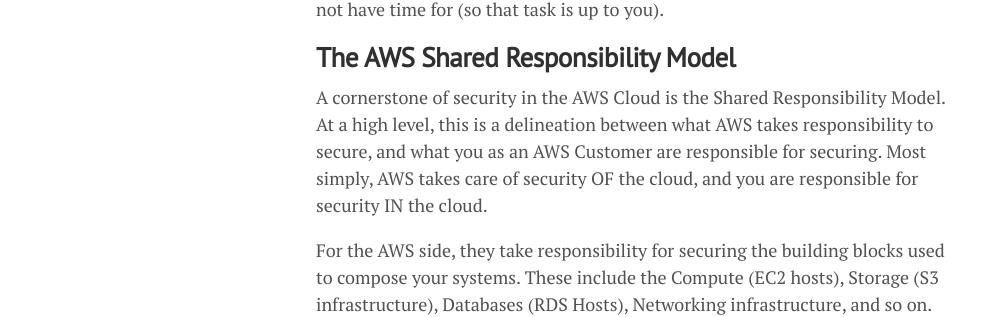
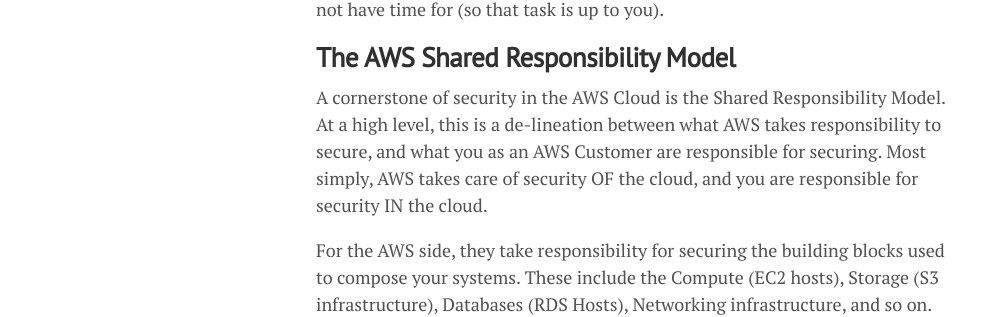
Before and after one commit to lgeurts/lgeurts.github.io, a Jekyll site: the page built from _posts/2021-11-02-activity-aware-ids-for-aws.md, in a window 1280 px wide and 900 px high, scrolled down 567 px. Shown: the part 175-492 px from the top of the window, without its empty margins (0-990 px from the left). Built offline with Jekyll 4.4.1, drawn with Linux system fonts in a browser that asks for light colours; nearby versions of some CDN libraries; comment, search, counter and statistics services are not loaded.

Commit message:
Update 2021-11-02-activity-aware-ids-for-aws.md

```diff
--- a/_posts/2021-11-02-activity-aware-ids-for-aws.md
+++ b/_posts/2021-11-02-activity-aware-ids-for-aws.md
@@ -17,7 +17,7 @@
 
 ## **The AWS Shared Responsibility Model**
 
-A cornerstone of security in the AWS Cloud is the Shared Responsibility Model. At a high level, this is a delineation between what AWS takes responsibility to secure, and what you as an AWS Customer are responsible for securing. Most simply, AWS takes care of security OF the cloud, and you are responsible for security IN the cloud.
+A cornerstone of security in the AWS Cloud is the Shared Responsibility Model. At a high level, this is a de-lineation between what AWS takes responsibility to secure, and what you as an AWS Customer are responsible for securing. Most simply, AWS takes care of security OF the cloud, and you are responsible for security IN the cloud.
 
 For the AWS side, they take responsibility for securing the building blocks used to compose your systems. These include the Compute (EC2 hosts), Storage (S3 infrastructure), Databases (RDS Hosts), Networking infrastructure, and so on. That’s not to say that you can just throw all of your customers’ credit card data into an S3 bucket and think your security responsibility is according the rules. You have to lock that bucket!
 
```
